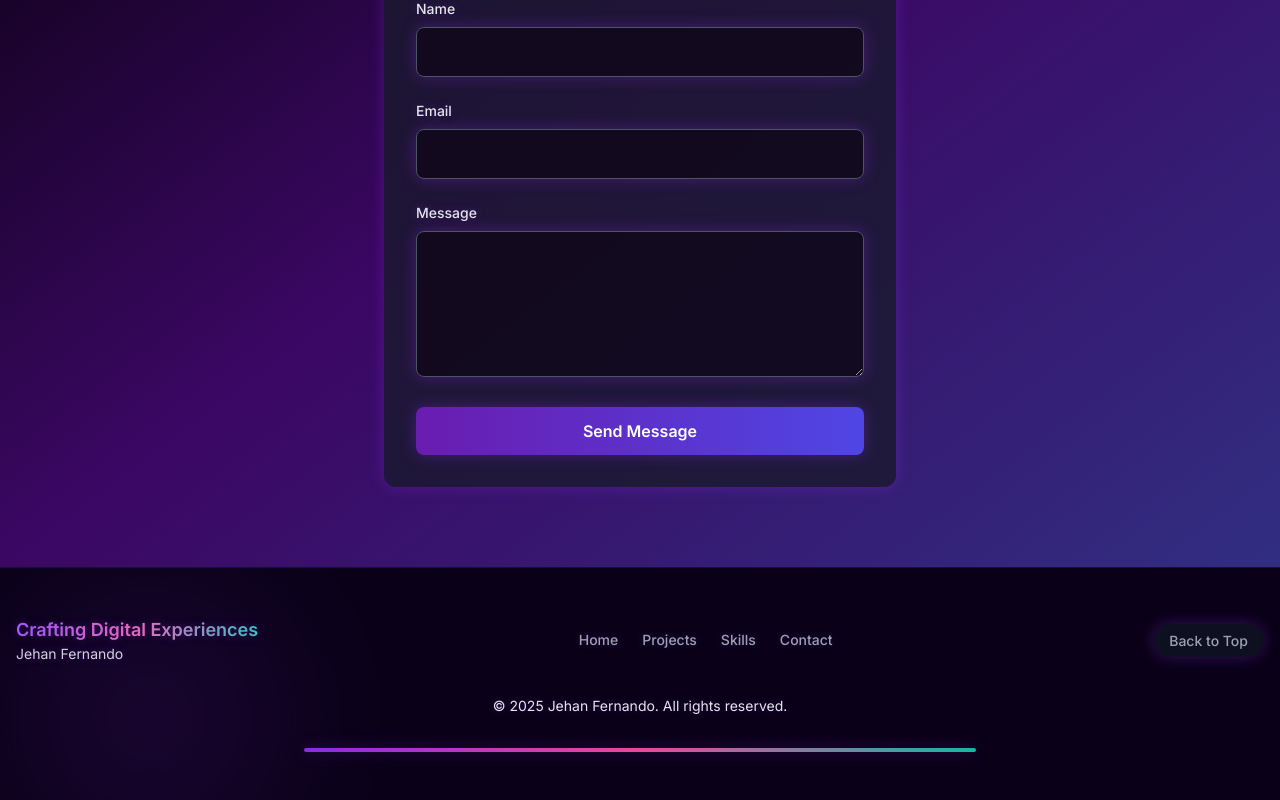
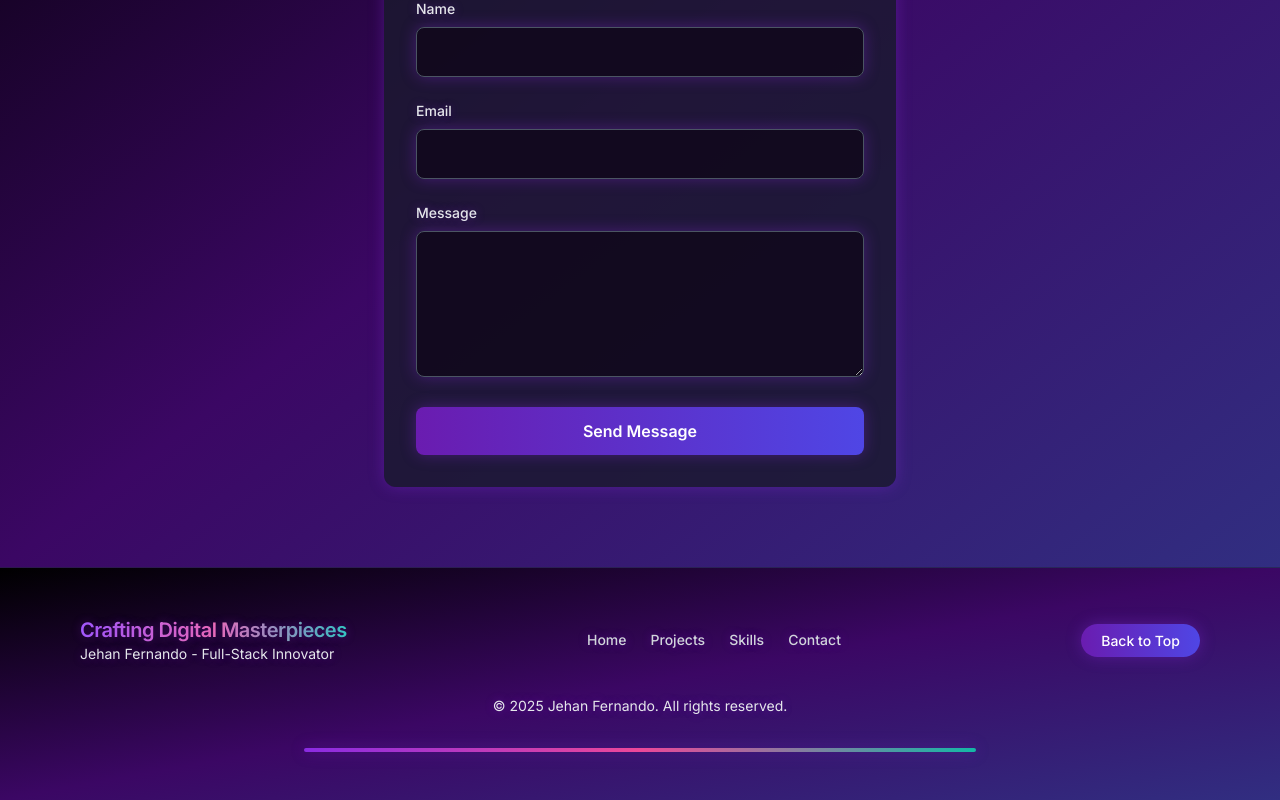
Before and after one commit to Jehanfernando02/My-portfolio, a Next.js app: page / in a window 1280 px wide. Shown: the part 4008-4808 px from the top of the page. Built offline with nearby package versions, Linux system fonts and the light colour scheme.

Commit message:
Updated footer

```diff
--- a/components/Footer.tsx
+++ b/components/Footer.tsx
@@ -11,11 +11,11 @@ export default function Footer() {
   ];
 
   return (
-    <footer className="py-12 relative overflow-hidden border-t border-gray-800/50">
-      {/* Stunning Background Glow */}
-      <div className="absolute inset-0 hero-glow opacity-40 scale-150 bg-gradient-to-t from-purple-600/30 via-indigo-500/20 to-teal-500/30"></div>
+    <footer className="py-12 relative overflow-hidden bg-gradient-to-br from-black via-purple-950 to-indigo-900 border-t border-gray-800/50">
+      {/* Consistent Background Glow */}
+      <div className="absolute inset-0 hero-glow opacity-40 scale-150 bg-gradient-to-br from-purple-600/30 via-pink-500/20 to-teal-500/30"></div>
 
-      <div className="container mx-auto px-4 relative z-10">
+      <div className="container mx-auto px-4 relative z-10 max-w-6xl">
         <div className="flex flex-col md:flex-row justify-between items-center gap-8">
           {/* Personal Tagline Section */}
           <motion.div
@@ -25,10 +25,10 @@ export default function Footer() {
             viewport={{ once: true }}
             className="text-center md:text-left mb-4 md:mb-0"
           >
-            <p className="text-lg font-semibold text-transparent bg-clip-text bg-gradient-to-r from-purple-400 via-pink-400 to-teal-400 glow-text">
-              Crafting Digital Experiences
+            <p className="text-xl font-semibold text-transparent bg-clip-text bg-gradient-to-r from-purple-400 via-pink-400 to-teal-400 glow-text tracking-tight">
+              Crafting Digital Masterpieces
             </p>
-            <p className="text-sm text-gray-300 glow-text">Jehan Fernando </p>
+            <p className="text-sm text-gray-200 glow-text">Jehan Fernando - Full-Stack Innovator</p>
           </motion.div>
 
           {/* Navigation Links */}
@@ -39,7 +39,7 @@ export default function Footer() {
             viewport={{ once: true }}
             className="flex flex-wrap justify-center gap-6"
           >
-            {navLinks.map((link, index) => (
+            {navLinks.map((link, _) => ( // Replaced 'index' with '_' to fix unused variable error
               <motion.a
                 key={link.name}
                 href={link.href}
@@ -48,7 +48,8 @@ export default function Footer() {
                   boxShadow: "0 0 15px rgba(168, 85, 247, 0.8)",
                   color: "#A855F7",
                 }}
-                className="text-sm font-medium text-gray-400 hover:text-white transition-colors glow-text"
+                whileTap={{ scale: 0.95 }}
+                className="text-sm font-medium text-gray-300 hover:text-white transition-colors glow-text"
               >
                 {link.name}
               </motion.a>
@@ -68,9 +69,9 @@ export default function Footer() {
               whileHover={{
                 scale: 1.1,
                 boxShadow: "0 0 15px rgba(168, 85, 247, 0.8)",
-                color: "#A855F7",
               }}
-              className="text-sm font-medium text-gray-400 rounded-full px-4 py-2 bg-gray-900/70 glow-border shadow-md transition-colors"
+              whileTap={{ scale: 0.95 }}
+              className="text-sm font-medium text-white px-5 py-2 bg-gradient-to-r from-purple-600 to-indigo-600 hover:from-purple-700 hover:to-indigo-700 rounded-full glow-border shadow-md transition-all duration-300"
             >
               Back to Top
             </motion.a>
```
